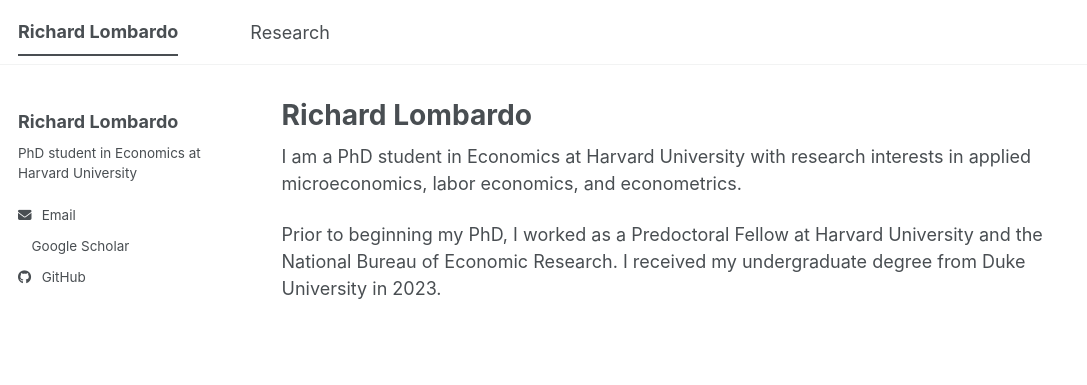
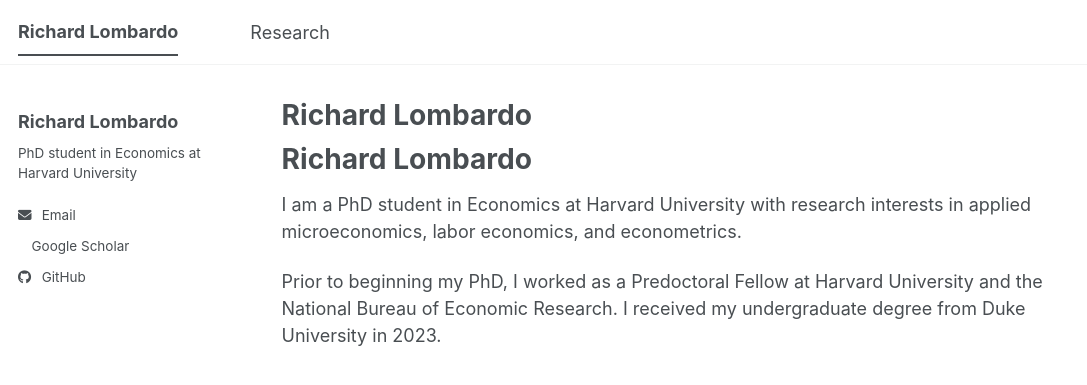
Before and after one commit to richardlombardo/richardlombardo.github.io, a Jekyll site: the page built from _pages/about.md, in a window 1280 px wide. Shown: the top 385 px of the page, without its empty margins (0-1087 px from the left). Built offline with Jekyll 4.4.1, drawn with Linux system fonts in a browser that asks for light colours; a style sheet for code colours, icons or effects is not loaded; our own code applies the rules of GitHub Pages for plain Markdown files.

```diff
--- a/_pages/about.md
+++ b/_pages/about.md
@@ -1,11 +1,12 @@
 ---
 permalink: /
-title: "Richard Lombardo"
+title:
 author_profile: true
 redirect_from:
   - /about/
   - /about.html
 ---
+# Richard Lombardo
 
 I am a PhD student in Economics at Harvard University with research interests in applied microeconomics, labor economics, and econometrics.
 
```
